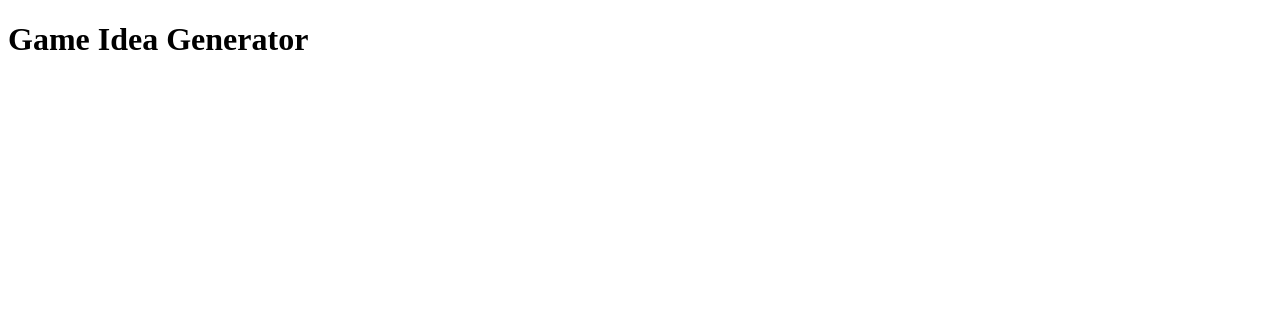
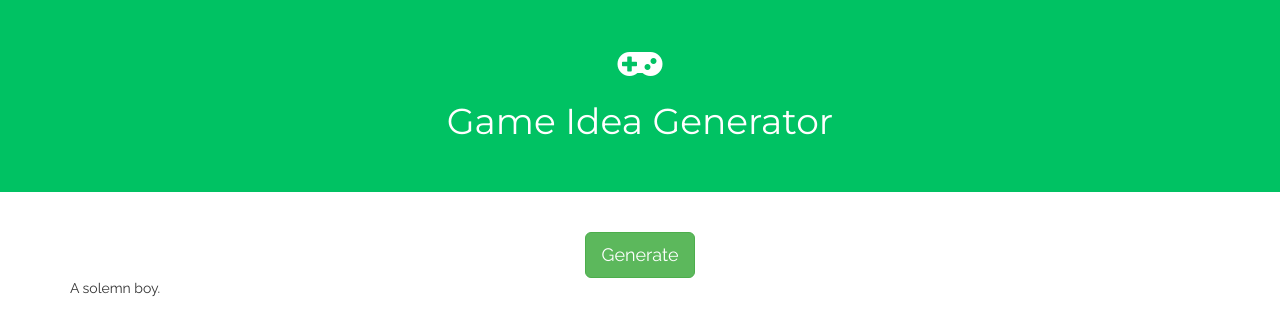
Before and after one commit to Skylarity/game-idea-generator, a plain HTML site: page index.html in a window 1280 px wide. Drawn offline with nearby package versions, Linux system fonts and the light colour scheme; files that its build step writes are made by us from their sources.

Commit message:
Initial generation is working

```diff
--- a/index.html
+++ b/index.html
@@ -2,10 +2,46 @@
 <html>
 	<head>
 		<meta name="viewport" content="width=device-width, initial-scale=1">
+
+		<!-- Google Fonts -->
+		<link href='https://fonts.googleapis.com/css?family=Montserrat:400,700|Raleway:400,200,200italic,400italic,600,600italic' rel='stylesheet' type='text/css'>
+
+		<!-- Font Awesome -->
+		<link rel="stylesheet" href="https://maxcdn.bootstrapcdn.com/font-awesome/4.6.1/css/font-awesome.min.css">
+
+		<!-- Bootstrap CSS -->
+		<link rel="stylesheet" href="https://maxcdn.bootstrapcdn.com/bootstrap/3.3.6/css/bootstrap.min.css" integrity="sha384-1q8mTJOASx8j1Au+a5WDVnPi2lkFfwwEAa8hDDdjZlpLegxhjVME1fgjWPGmkzs7" crossorigin="anonymous">
+
+		<!-- Custom CSS-->
 		<link rel="stylesheet" href="css/style.css">
+
+		<!-- JQuery -->
+		<script   src="https://code.jquery.com/jquery-2.2.3.min.js"   integrity="sha256-a23g1Nt4dtEYOj7bR+vTu7+T8VP13humZFBJNIYoEJo="   crossorigin="anonymous"></script>
+
+		<!-- Bootstrap JS -->
+		<script src="https://maxcdn.bootstrapcdn.com/bootstrap/3.3.6/js/bootstrap.min.js" integrity="sha384-0mSbJDEHialfmuBBQP6A4Qrprq5OVfW37PRR3j5ELqxss1yVqOtnepnHVP9aJ7xS" crossorigin="anonymous"></script>
+
+		<!-- Custom JS -->
+		<script type="text/javascript" src="js/generate.js"></script>
+
 		<title>Game Idea Generator</title>
 	</head>
 	<body>
-		<h1>Game Idea Generator</h1>
+		<div class="logo">
+			<header class="container">
+				<div class="text-center"><i class="fa fa-3x fa-gamepad"></i></div>
+				<h1 class="text-center">Game Idea Generator</h1>
+			</header>
+		</div>
+		<div class="container">
+			<div class="row">
+				<div class="col-md-12">
+					<div class="generate">
+						<button class="btn btn-lg btn-success center-block" onclick="regenerate()">Generate</button>
+						<p id="generated"></p>
+					</div>
+				</div>
+			</div>
+		<div>
 	</body>
 </html>
--- /dev/null
+++ b/js/generate.js
@@ -0,0 +1,23 @@
+$(document).ready(function() {
+	regenerate();
+});
+
+function generate() {
+	bits = {
+		"nouns": ["tree", "trucker", "soldier", "girl", "woman", "boy", "man"],
+		"adjectives": ["space", "sad", "solemn", "underdog", "little", "old", "young"]
+	};
+
+	noun = bits.nouns[rand = getRandomInt(0, bits.nouns.length)];
+	adjective = bits.adjectives[rand = getRandomInt(0, bits.adjectives.length)];
+
+	return "A " + adjective + " " + noun + "."
+}
+
+function regenerate() {
+	$("#generated").text(generate());
+}
+
+function getRandomInt(min, max) {
+  return Math.floor(Math.random() * (max - min)) + min;
+}
--- a/sass/style.scss
+++ b/sass/style.scss
@@ -0,0 +1,28 @@
+$light-text: #fff;
+$green: #00c263;
+
+* {
+	font-family: 'Raleway', sans-serif;
+}
+
+h1,
+h2,
+h3,
+h4,
+h5,
+h6 {
+	font-family: 'Montserrat', sans-serif;
+}
+
+.logo {
+	background-color: $green;
+	padding: 40px 0;
+}
+
+.logo>header {
+	color: $light-text;
+}
+
+.generate {
+	padding-top: 40px;
+}
```
